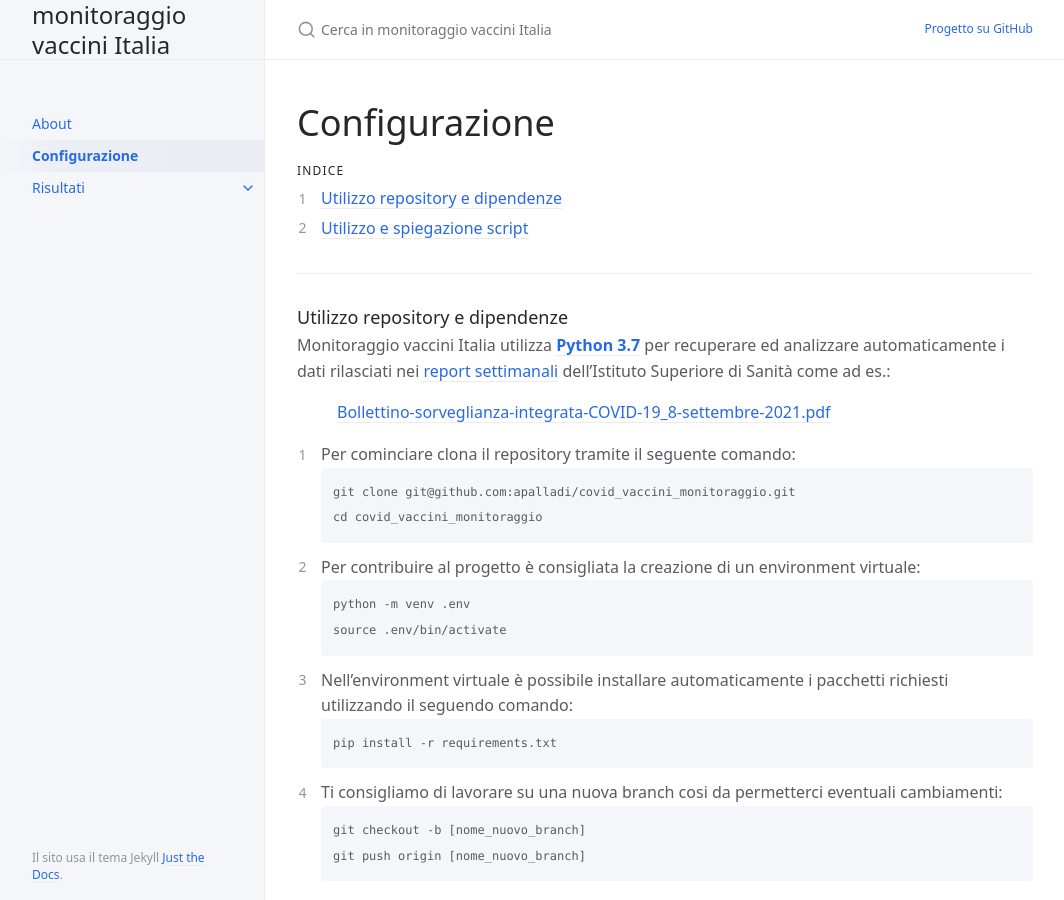
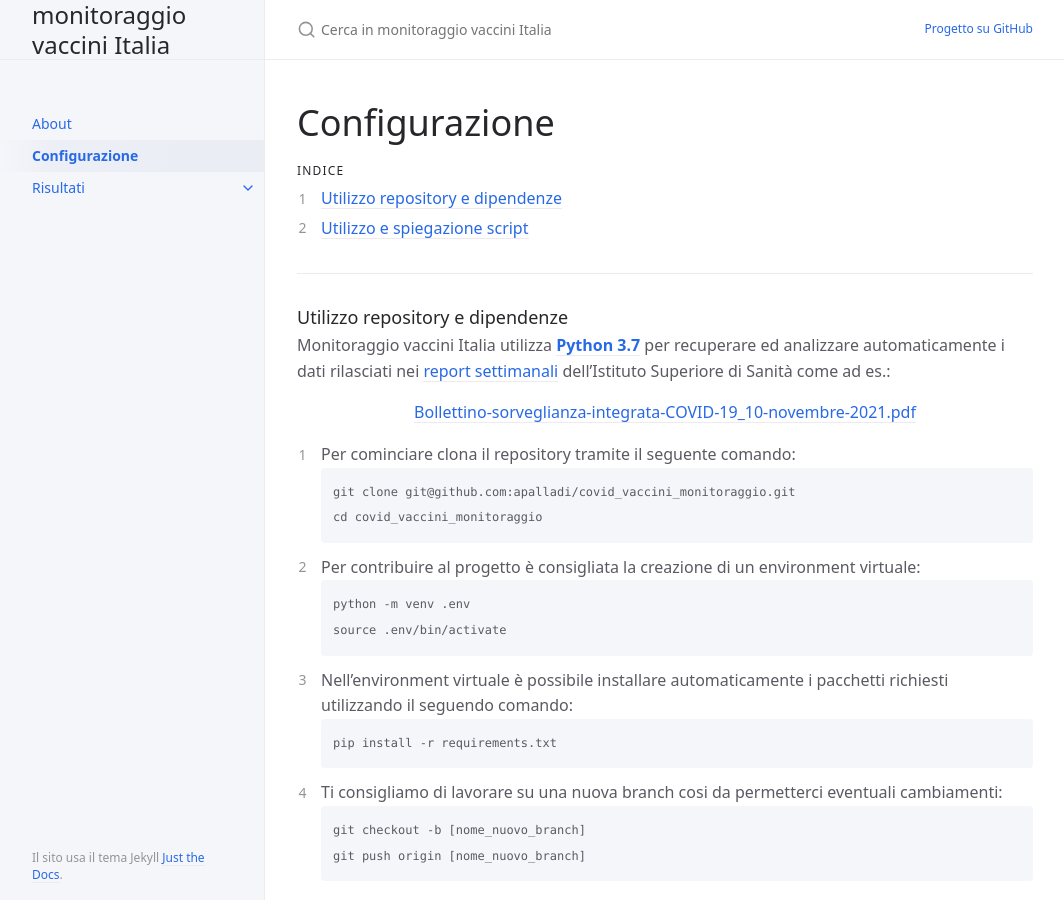
Before and after one commit to enricocid/monitoraggio-vaccini-italia, a Jekyll site: the page built from docs/configurazione.md, in a window 1280 px wide and 900 px high. Shown: the whole window, without its empty margins (107-1171 px from the left). Built offline with Jekyll 4.4.1, drawn with Linux system fonts in a browser that asks for light colours.

Commit message:
Update configurazione.md

````diff
--- a/docs/configurazione.md
+++ b/docs/configurazione.md
@@ -18,7 +18,9 @@ nav_order: 2
 ### Utilizzo repository e dipendenze
 
 Monitoraggio vaccini Italia utilizza **[Python 3.7](https://docs.python.org/3.7/using/index.html)** per recuperare ed analizzare automaticamente i dati rilasciati nei [report settimanali](https://www.epicentro.iss.it/coronavirus/aggiornamenti) dell'Istituto Superiore di Sanità come ad es.:
-> [Bollettino-sorveglianza-integrata-COVID-19_8-settembre-2021.pdf](https://www.epicentro.iss.it/coronavirus/bollettino/Bollettino-sorveglianza-integrata-COVID-19_8-settembre-2021.pdf)
+<p align="center">
+  <a href="https://www.epicentro.iss.it/coronavirus/bollettino/Bollettino-sorveglianza-integrata-COVID-19_10-novembre-2021.pdf">Bollettino-sorveglianza-integrata-COVID-19_10-novembre-2021.pdf</a>
+</p>
 
 1. Per cominciare clona il repository tramite il seguente comando:
 ```
@@ -43,7 +45,7 @@ git push origin [nome_nuovo_branch]
 
 ### Utilizzo e spiegazione script
 
-Lo script [dati/dati_selezione.py](https://github.com/apalladi/covid_vaccini_monitoraggio/blob/main/dati/dati_selezione.py) estrae i dati per l'analisi (tabella n.3) a partire dal report selezionato. I dati vengono salvati in [dati/dati_ISS_complessivi.csv](https://github.com/apalladi/covid_vaccini_monitoraggio/blob/main/dati/dati_ISS_complessivi.csv) e [dati/data_iss_età_YY-MM-D.csv](https://github.com/apalladi/covid_vaccini_monitoraggio/blob/main/dati/data_iss_età_2021-11-10.csv). Lo script è stato aggiornato il [10/11/2021](https://www.epicentro.iss.it/coronavirus/bollettino/Bollettino-sorveglianza-integrata-COVID-19_10-novembre-2021.pdf) per includere i vaccinati con dose aggiuntiva. Per i report precedenti a questa data utilizzare lo script [dati/dati_selezione_old.py](https://github.com/apalladi/covid_vaccini_monitoraggio/blob/main/dati/dati_selezione_old.py) e [dati/dati_ISS_complessivi_old.csv](https://github.com/apalladi/covid_vaccini_monitoraggio/blob/main/dati/dati_ISS_complessivi_old.csv).
+Lo script [**dati/dati_selezione.py**](https://github.com/apalladi/covid_vaccini_monitoraggio/blob/main/dati/dati_selezione.py) estrae i dati per l'analisi (tabella n.3) a partire dal report selezionato. I dati vengono salvati in [dati/dati_ISS_complessivi.csv](https://github.com/apalladi/covid_vaccini_monitoraggio/blob/main/dati/dati_ISS_complessivi.csv) e [dati/data_iss_età_YY-MM-D.csv](https://github.com/apalladi/covid_vaccini_monitoraggio/blob/main/dati/data_iss_età_2021-11-10.csv). Lo script è stato aggiornato il [10/11/2021](https://www.epicentro.iss.it/coronavirus/bollettino/Bollettino-sorveglianza-integrata-COVID-19_10-novembre-2021.pdf) per includere i vaccinati con dose aggiuntiva. Per i report precedenti a questa data utilizzare lo script [dati/dati_selezione_old.py](https://github.com/apalladi/covid_vaccini_monitoraggio/blob/main/dati/dati_selezione_old.py) e [dati/dati_ISS_complessivi_old.csv](https://github.com/apalladi/covid_vaccini_monitoraggio/blob/main/dati/dati_ISS_complessivi_old.csv).
 Sono necessari ghostscript e tkinker per il corretto funzionamento di [camelot](https://camelot-py.readthedocs.io/en/master/user/install-deps.html).
 
 I dati possono essere analizzati mediante i seguenti script:
````
